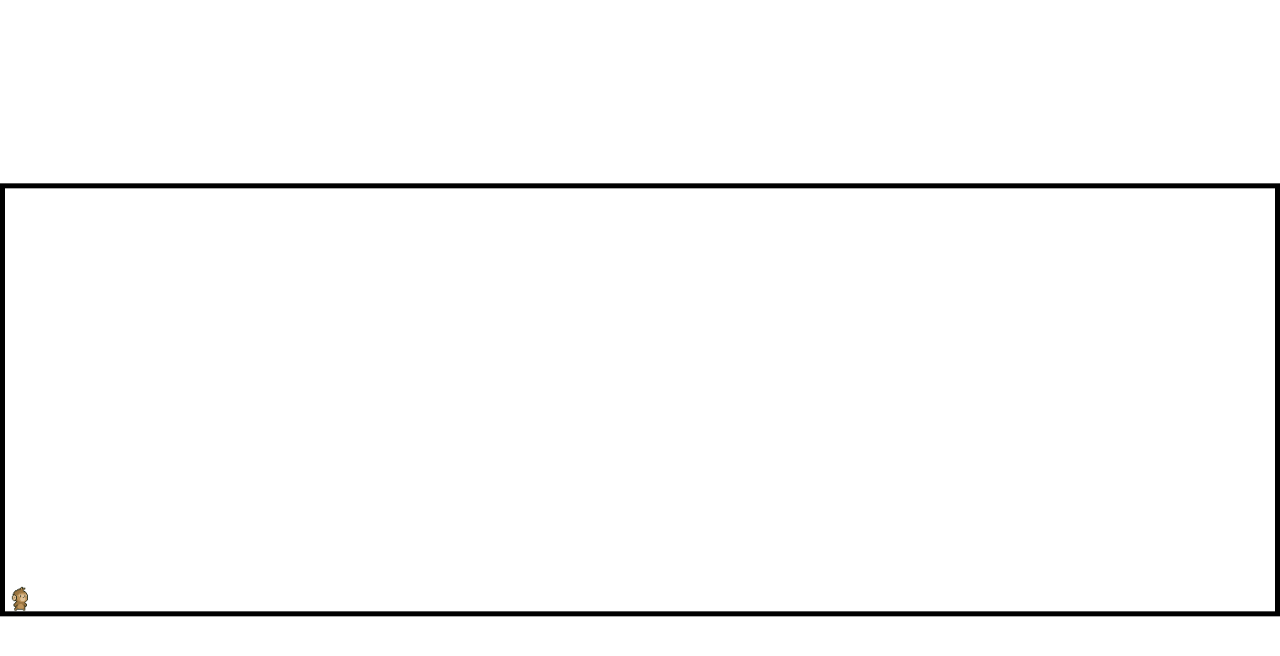
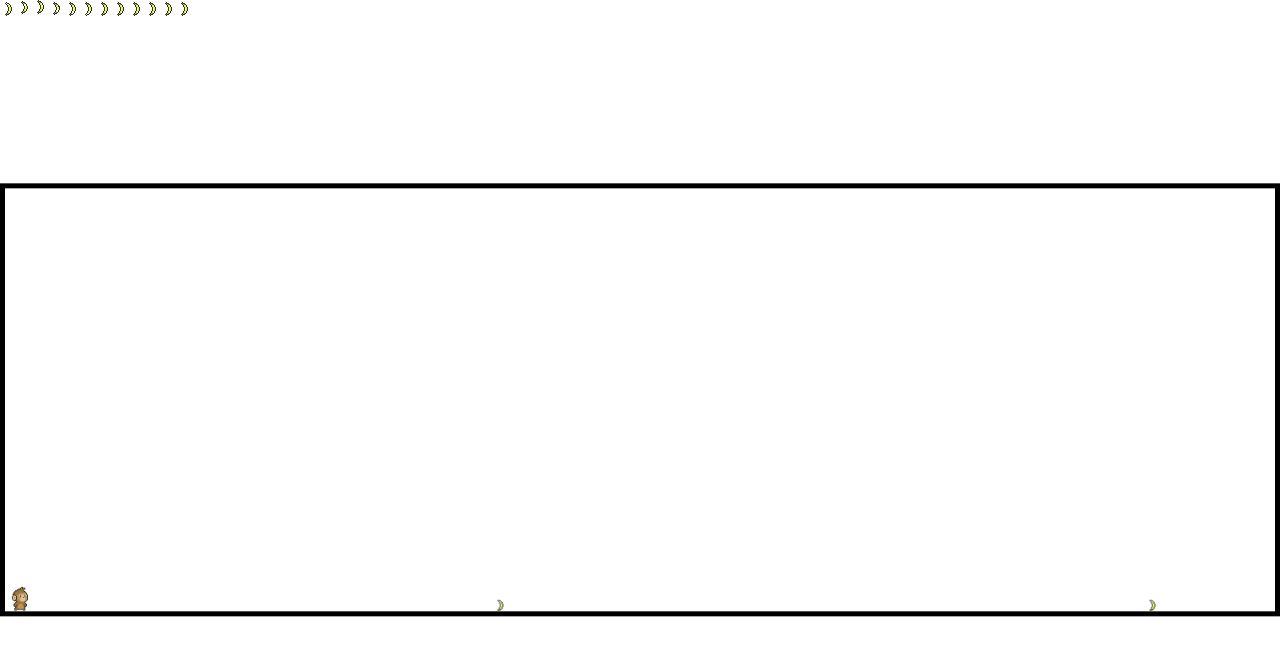
Before and after one commit to NicoleF02/HackTheBurgh2024, a plain HTML site: page Game/index.html in a window 1280 px wide. Drawn offline with Linux system fonts and the light colour scheme.

Commit message:
Added bananas, need to get only two and make them win states

```diff
--- /dev/null
+++ b/Game/banana.js
@@ -0,0 +1,13 @@
+export class Banana {
+    constructor(game) {
+        this.game = game;
+        this.width = 16;
+        this.height = 16;
+        this.x = Math.random() * this.game.width;
+        this.y = this.game.height - this.height;
+        this.image = document.getElementById('banana');
+    }
+    draw(context){
+        context.drawImage(this.image, 0, 0, this.width, this.height, this.x, this.y, this.width, this.height);
+    }
+}
--- a/Game/index.html
+++ b/Game/index.html
@@ -11,6 +11,7 @@
     <canvas id="canvas1"></canvas>
 
     <img id="player" src="assets/player.png">
+    <img id="banana" src="assets/Banana.png">
 
     <script type="module" src="main.js"></script>
 </body>
--- a/Game/main.js
+++ b/Game/main.js
@@ -1,5 +1,6 @@
 import { Player } from './player.js';
 import { InputHandler } from './input.js';
+import { Banana } from './banana.js';
 
 window.addEventListener('load', function(){
     const canvas = document.getElementById('canvas1');
@@ -13,6 +14,8 @@ window.addEventListener('load', function(){
         constructor(width, height) {
             this.width = width;
             this.height = height;
+            this.banana = new Banana(this);
+            this.pear = new Banana(this);
             this.player = new Player(this, player1);
             this.player2 = new Player(this, player2);
             this.input = new InputHandler();
@@ -24,6 +27,8 @@ window.addEventListener('load', function(){
         draw(context) {
             this.player.draw(context);
             this.player2.draw(context);
+            this.banana.draw(context);
+            this.pear.draw(context);
         }
     }
 
```
Also changed, not shown: Game/assets/Banana.png (added).
